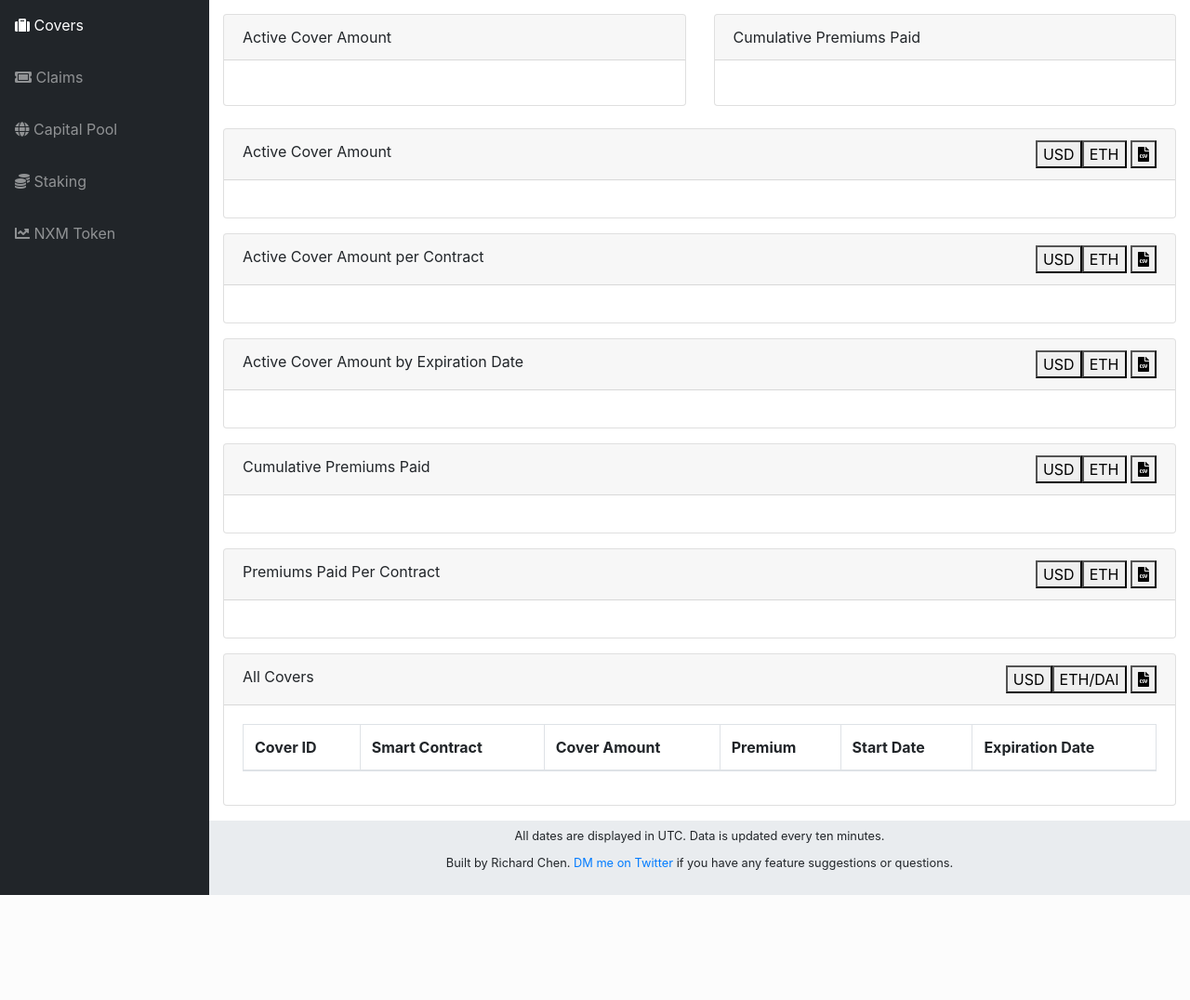
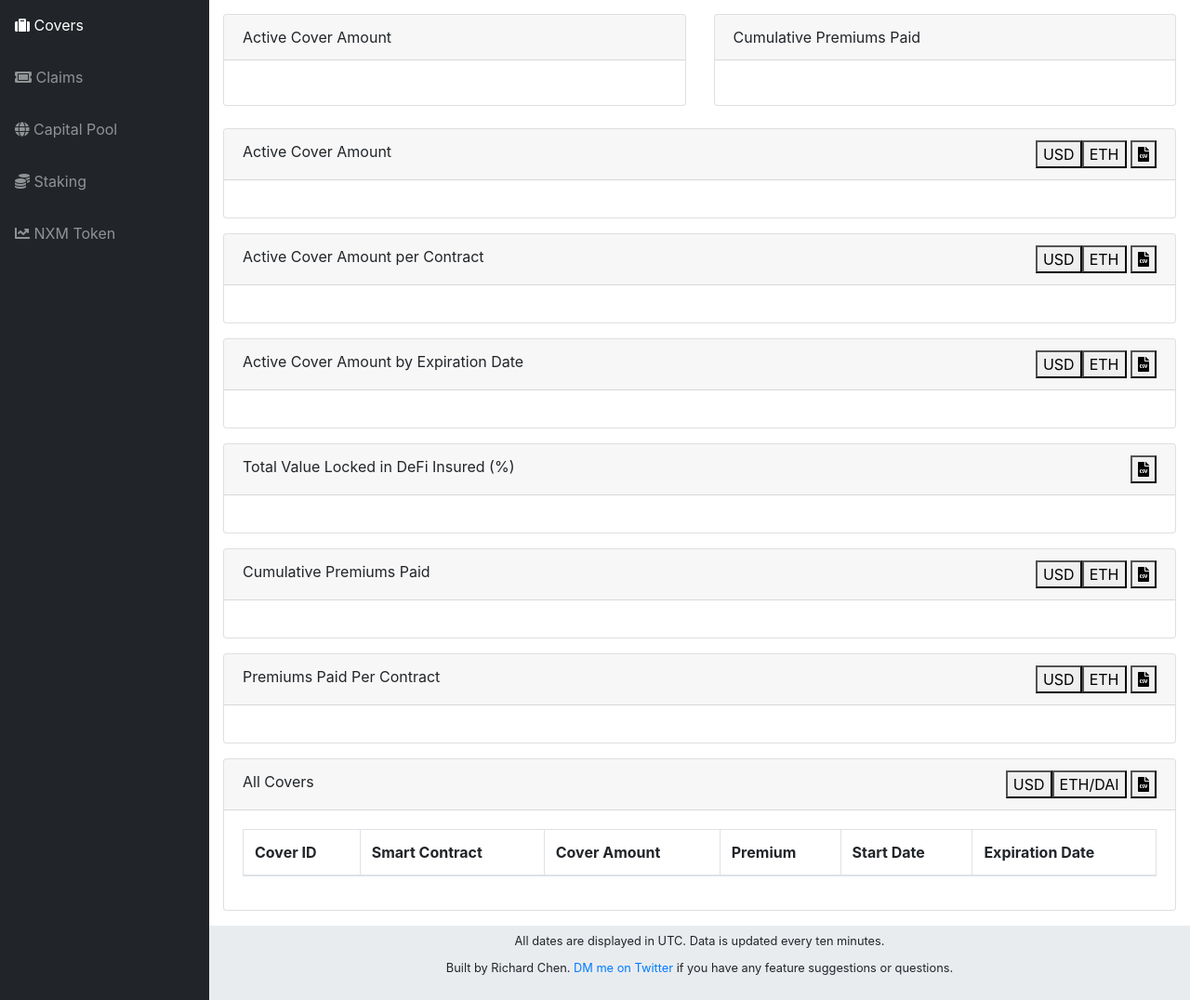
Before and after one commit to rchen8/nexus-mutual-tracker, a Flask app: page / in a window 1280 px wide. Shown: the part 57-1133 px from the top of the page at 93% size. Before the commit the page ends 1020 px from the top, so only its background shows below. Run offline with Flask 2, Linux system fonts and the light colour scheme; data that the repository does not hold is empty; some libraries are stand-ins or nearby versions.

Commit message:
Add DeFi TVL insured graph

```diff
--- a/app/models/grapher.py
+++ b/app/models/grapher.py
@@ -76,6 +76,18 @@ def get_active_cover_amount_by_expiration_date(cache=False):
       cover_amount_by_expiration_date['USD'][end_time] = last_cover_amount_usd
       cover_amount_by_expiration_date['ETH'][end_time] = last_cover_amount_eth
   return dict(cover_amount_by_expiration_date)
+
+def get_defi_tvl_insured(cache=False):
+  if cache:
+    return json.loads(r.get('defi_tvl_insured'))
+
+  defi_tvl = json.loads(r.get('defi_tvl'))
+  cover_amount = get_active_cover_amount(cache=True)
+  defi_tvl_insured = {}
+  for time in cover_amount['USD']:
+    date = time[:time.index(' ')] if time[:time.index(' ')] in defi_tvl else max(defi_tvl)
+    defi_tvl_insured[time] = cover_amount['USD'][time] / defi_tvl[date] * 100
+  return defi_tvl_insured
 
 def get_premiums_paid(cache=False):
   if cache:
@@ -465,6 +477,7 @@ def cache_graph_data():
   r.set('cover_amount_per_contract', json.dumps(get_active_cover_amount_per_contract(cache=False)))
   r.set('cover_amount_by_expiration_date',
       json.dumps(get_active_cover_amount_by_expiration_date(cache=False)))
+  r.set('defi_tvl_insured', json.dumps(get_defi_tvl_insured(cache=False)))
   r.set('premiums_paid', json.dumps(get_premiums_paid(cache=False)))
   r.set('premiums_paid_per_contract', json.dumps(get_premiums_paid_per_contract(cache=False)))
   r.set('covers', json.dumps(get_all_covers(cache=False)))
--- a/app/routes/routes.py
+++ b/app/routes/routes.py
@@ -16,6 +16,10 @@ def active_cover_amount_per_contract():
 @app.route('/active_cover_amount_by_expiration_date', methods=['GET'])
 def active_cover_amount_by_expiration_date():
   return jsonify(grapher.get_active_cover_amount_by_expiration_date(cache=True))
+
+@app.route('/defi_tvl_insured', methods=['GET'])
+def defi_tvl_insured():
+  return jsonify(grapher.get_defi_tvl_insured(cache=True))
 
 @app.route('/premiums_paid', methods=['GET'])
 def premiums_paid():
--- a/app/static/js/covers.js
+++ b/app/static/js/covers.js
@@ -1,6 +1,7 @@
 let activeCoverAmount = undefined
 let activeCoverAmountPerContract = undefined
 let activeCoverAmountByExpirationDate = undefined
+let defiTvlInsured = undefined
 let premiumsPaid = undefined
 let premiumsPaidPerContract = undefined
 let allCovers = undefined
@@ -9,6 +10,7 @@ const endpoints = [
   'active_cover_amount',
   'active_cover_amount_per_contract',
   'active_cover_amount_by_expiration_date',
+  'defi_tvl_insured',
   'premiums_paid',
   'premiums_paid_per_contract',
   'all_covers'
@@ -18,9 +20,10 @@ Promise.all(endpoints.map(getData)).then(data => {
   activeCoverAmount = data[0]
   activeCoverAmountPerContract = data[1]
   activeCoverAmountByExpirationDate = data[2]
-  premiumsPaid = data[3]
-  premiumsPaidPerContract = data[4]
-  allCovers = data[5]
+  defiTvlInsured = data[3]
+  premiumsPaid = data[4]
+  premiumsPaidPerContract = data[5]
+  allCovers = data[6]
 
   renderStats()
   setTimeout(() => {renderGraphs()}, 0)
@@ -35,6 +38,7 @@ const renderGraphs = () => {
   $('#active-cover-amount-usd').click()
   $('#active-cover-amount-per-contract-usd').click()
   $('#active-cover-amount-by-expiration-date-usd').click()
+  renderDefiTvlInsured()
   $('#premiums-paid-usd').click()
   $('#premiums-paid-per-contract-usd').click()
   $('#all-covers-usd').click()
@@ -95,6 +99,15 @@ $('#active-cover-amount-by-expiration-date-eth').click(() => {
   renderActiveCoverAmountByExpirationDate('ETH')
   toggleCurrency('#active-cover-amount-by-expiration-date', 'eth', 'usd')
 })
+
+const renderDefiTvlInsured = () => {
+  Plotly.newPlot('defiTvlInsured', [{
+    x: Object.keys(defiTvlInsured),
+    y: Object.values(defiTvlInsured),
+    fill: 'tozeroy',
+    type: 'scattergl'
+  }], {}, {responsive: true})
+}
 
 const renderPremiumsPaid = (currency) => {
   Plotly.newPlot('premiumsPaid', [{
--- a/app/templates/covers.html
+++ b/app/templates/covers.html
@@ -92,6 +92,18 @@
 
     <div class="card mb-3">
       <div class="card-header">
+        Total Value Locked in DeFi Insured (%)
+        <span style="float:right;">
+          <a href="download/defi_tvl_insured"><button><i class="fas fa-file-csv"></i></button></a>
+        </span>
+      </div>
+      <div class="card-body">
+        <div id="defiTvlInsured"></div>
+      </div>
+    </div>
+
+    <div class="card mb-3">
+      <div class="card-header">
         Cumulative Premiums Paid
         <span style="float:right;">
           <button id="premiums-paid-usd">USD</button><button id="premiums-paid-eth">ETH</button>
--- a/requirements.txt
+++ b/requirements.txt
@@ -15,6 +15,6 @@ psycopg2-binary==2.8.5
 redis==3.5.3
 requests==2.24.0
 sortedcontainers==2.2.2
-SQLAlchemy==1.3.18
+SQLAlchemy==1.3.19
 urllib3==1.25.10
 Werkzeug==1.0.1
```
Also changed, not shown: app/models/utils.py (+10 -0 lines), job.py (+7 -3 lines).
